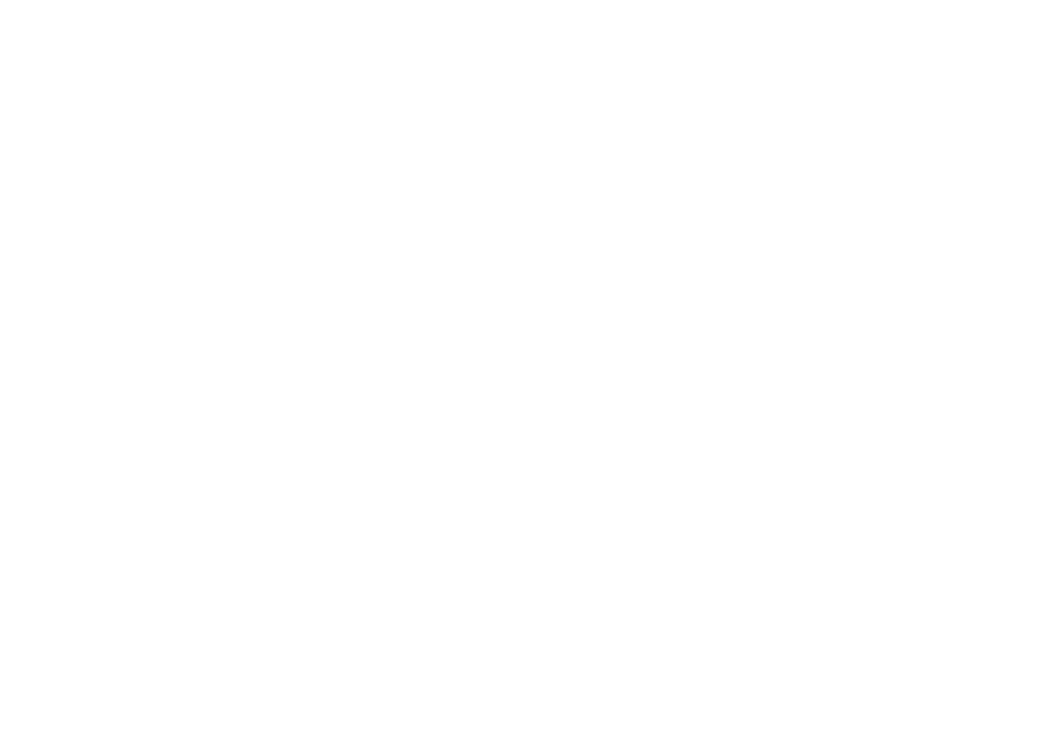
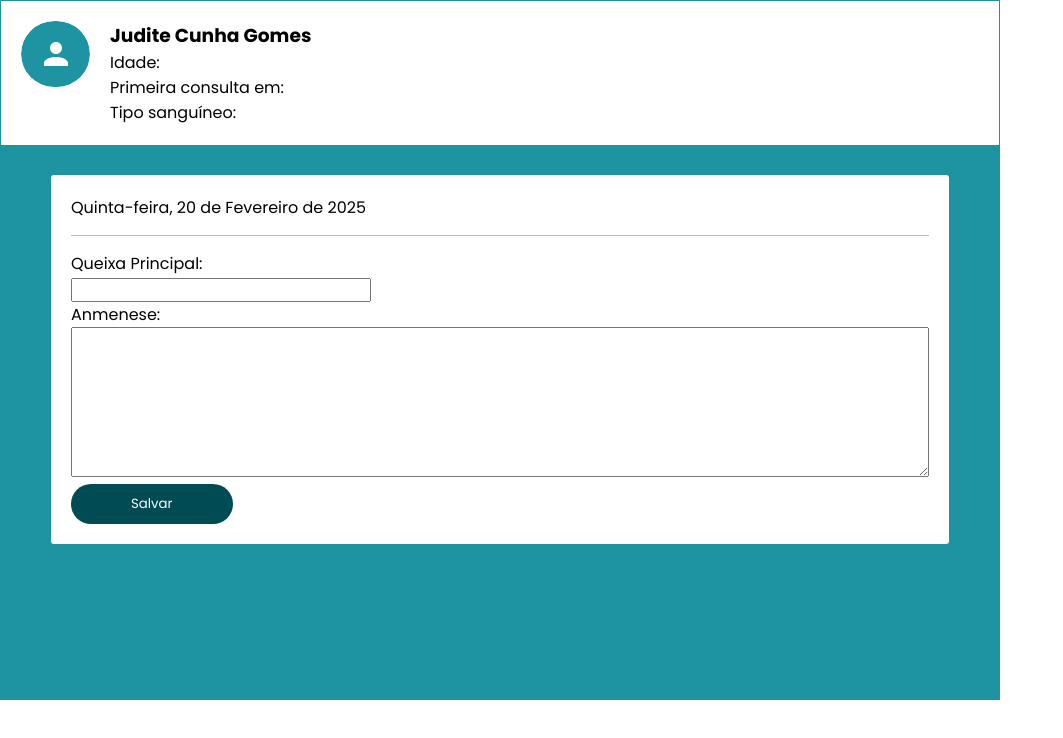
Before and after one commit to SAS-Organizacao/SAS-FrontEnd, a React (Vite) app: page /atendimento in a window 1280 px wide. Before the commit this address had no page. Shown: the top 738 px of the page, without its empty margins (0-1063 px from the left). Built offline with nearby package versions, Linux system fonts and the light colour scheme.

Commit message:
adicionado componentes de atendimento na área do profissional de saúde

```diff
--- a/src/App.jsx
+++ b/src/App.jsx
@@ -22,6 +22,9 @@
 import Infoprontuario from "./components/Info_prontuario";
 import Botoes_prontuario_med from "./components/Botoes_prontuario_med";
 import Menu_lateral_prof from "./components/Menu_lateral_prof";
+import Novo_atendimento from "./components/Novo_atendimento";
+import Novo_exame from "./components/Novo_exame";
+import Atendimento from "./components/Atendimento";
 
 function App() {
   return (
@@ -58,6 +61,10 @@
         <Route path="/historicoconsultas" element={<Historicoconsultas />}></Route>
         <Route path="/infoprontuario" element={<Infoprontuario />}></Route>
         <Route path="/botoes-prontuario-med" element={<Botoes_prontuario_med />}></Route>
+        <Route path="/novoatendimento" element={<Novo_atendimento/>}></Route>
+        <Route path="/novoexame" element={<Novo_exame/>}></Route>
+        <Route path="/atendimento" element={<Atendimento/>}></Route>
+
 
       </Routes>
     </BrowserRouter>
--- /dev/null
+++ b/src/components/Atendimento/atendimento.css
@@ -0,0 +1,76 @@
+.container-atendimento {
+    border: #1E94A2 1px solid;
+    width: 1000px;
+    height: 700px;
+    display: flex;
+    flex-direction: column;
+    justify-content: space-between;
+
+}
+
+.atend-paciente {
+    display: flex;
+    width: ;
+    height: 160px;
+    /* background-color: blueviolet; */
+    gap: 20px;
+    padding: 20px;
+    /* margin: 10px 10px */
+}
+
+.container-anamnese {
+    background-color: #1E94A2 ;
+    /* width: 1000px; */
+    height: 700px;
+}
+
+.anamnese {
+    background-color: #fff;
+    margin: 30px 50px;
+    padding: 20px;
+    border-radius: 3px;
+}
+
+.anamnese-data {
+    border-bottom: #C2BDBD 1px solid;
+}
+
+.anamnese-data p {
+    padding: 0 0 15px 0
+}
+
+.queixa-paciente {
+    padding: 15px 0 0 0;
+}
+
+#queixa-caixa {
+    width: 300px;
+}
+
+#anmenese-caixa {
+    width: 100%;
+    height: 150px;
+}
+
+.queixa-paciente button {
+    background-color: #004B54;
+    color: #fff;
+    border: none;
+    align-items: center;
+    justify-content: center;
+    cursor: pointer;
+
+    gap: 15px;
+    /* height: 50px; */
+    border-radius: 24px;
+    padding: 10px 60px;
+    color: #fff;
+    transition: transform 0.5s ease, background-color 0.5s ease;
+    border: none;
+}
+
+.queixa-paciente button:hover {
+    box-shadow: 0 2px 1px rgba(0, 0, 0, 0.1);
+    transform: translateY(-2px);
+    background-color: #1E94A2;
+}
--- /dev/null
+++ b/src/components/Atendimento/index.jsx
@@ -0,0 +1,43 @@
+import './atendimento.css'
+import IconAtendimento from '../../assets/images/icon-info-prontuario.svg'
+
+export default function Atendimento() {
+
+
+    return (
+        <>
+            <div className='container-atendimento'>
+                <div className='atend-paciente'>
+                    <div className='icon-paciente'>
+                        <img src={IconAtendimento} alt="" />
+                    </div>
+                    <div className='paciente-info'>
+                        <h3>Judite Cunha Gomes</h3>
+                        <p>Idade:</p>
+                        <p>Primeira consulta em:</p>
+                        <p>Tipo sanguíneo:</p>
+                    </div>
+
+                </div>
+                <div className='container-anamnese'>
+                    <div className='anamnese'>
+                        <div className='anamnese-data'>
+                            <p>Quinta-feira, 20 de Fevereiro de 2025</p>
+                        </div>
+                        <div className='queixa-paciente'>
+                            <label htmlFor="">Queixa Principal:</label><br />
+                            <input type="text" name="" id="queixa-caixa" /><br />
+                            <label htmlFor="">Anmenese:</label><br />
+                            <textarea name="" rows={6} id="anmenese-caixa"></textarea>
+
+                            <button>Salvar</button>
+
+
+                        </div>
+                    </div>
+                </div>
+            </div>
+
+        </>
+    )
+}
--- /dev/null
+++ b/src/components/Novo_atendimento/index.jsx
@@ -0,0 +1,21 @@
+import './novoatendimento.css'
+import Novoatend from '../../assets/images/icon-novo-atend.svg'
+
+export default function Novo_atendimento() {
+
+
+    return (
+        <>
+        <div className='container_novoatendimento'>
+        <button id='btn_novoatendimento'>
+            <p>Iniciar novo atendimento</p>
+            {/* <img src={Novoatend} alt="" width={20} height={20} /> */}
+        </button>
+            <div className='container-atend'>
+                <h4>Histórico de Consultas</h4>
+            </div>
+        </div>
+
+        </>
+    )
+}
--- /dev/null
+++ b/src/components/Novo_atendimento/novoatendimento.css
@@ -0,0 +1,41 @@
+.container_novoatendimento {
+    display: flex;
+    flex-direction: column;
+    justify-content: center;
+    align-items: center;
+    margin-top: 200px;
+}
+
+.container_novoatendimento button {
+    background-color: #004B54;
+    display: flex;
+    gap: 15px;
+    /* height: 50px; */
+    border-radius: 24px;
+    padding: 10px 60px;
+    color: #fff;
+    text-decoration: none;
+    transition: transform 0.5s ease, background-color 0.5s ease;
+    border: none;
+}
+
+.container_novoatendimento button:hover {
+    box-shadow: 0 2px 4px rgba(0, 0, 0, 0.1);
+    transform: translateY(-5px);
+    background-color: #1E94A2;
+}
+
+.container-atend {
+    /* background-color: #1E94A2; */
+    width: 600px;
+    height: 50px;
+    gap: 20px;
+    padding: 20px;
+    border-top: #1E94A2 1px solid;
+    margin: 30px 10px;
+    display: flex;
+    align-items: center;
+    justify-content: center;
+
+
+}
--- /dev/null
+++ b/src/components/Novo_exame/index.jsx
@@ -0,0 +1,20 @@
+import './novoexame.css'
+
+
+export default function Novo_exame() {
+
+
+    return (
+        <>
+        <div className='container_novoexame'>
+        <button id='btn_novoexame'>
+            <p>Solicitar exame</p>
+            {/* <img src={Novoatend} alt="" width={20} height={20} /> */}
+        </button>
+            <div className='container-resultexame'>
+                <h4>Resultados de Exames</h4>
+            </div>
+        </div>
+        </>
+    )
+}
--- /dev/null
+++ b/src/components/Novo_exame/novoexame.css
@@ -0,0 +1,41 @@
+.container_novoexame {
+    display: flex;
+    flex-direction: column;
+    justify-content: center;
+    align-items: center;
+    margin-top: 200px;
+}
+
+.container_novoexame button {
+    background-color: #004B54;
+    display: flex;
+    gap: 15px;
+    /* height: 50px; */
+    border-radius: 24px;
+    padding: 10px 60px;
+    color: #fff;
+    text-decoration: none;
+    transition: transform 0.5s ease, background-color 0.5s ease;
+    border: none;
+}
+
+.container_novoexame button:hover {
+    box-shadow: 0 2px 4px rgba(0, 0, 0, 0.1);
+    transform: translateY(-5px);
+    background-color: #1E94A2;
+}
+
+.container-resultexame {
+    /* background-color: #1E94A2; */
+    width: 600px;
+    height: 50px;
+    gap: 20px;
+    padding: 20px;
+    border-top: #1E94A2 1px solid;
+    margin: 30px 10px;
+    display: flex;
+    align-items: center;
+    justify-content: center;
+
+
+}
```
Also changed, not shown: src/assets/images/icon-novo-atend.svg (added).
